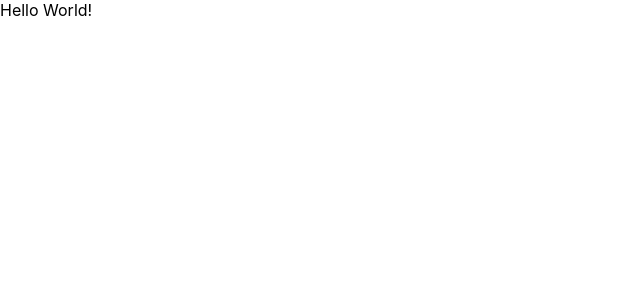
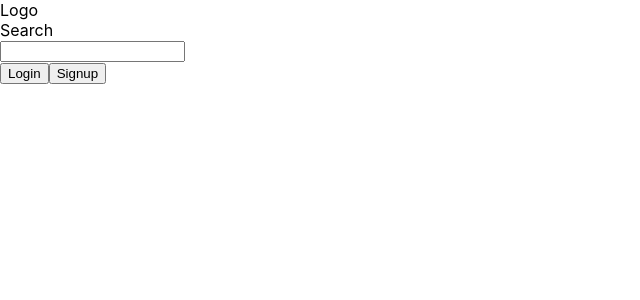
Before and after one commit to 1mpossible-code/ecommerce, a React (Create React App) app in the folder web/: page / in a window 1280 px wide. Shown: the top 300 px of the page, without its empty margins (0-640 px from the left). Built offline with nearby package versions, Linux system fonts and the light colour scheme.

Commit message:
Create base file structure and install react-router-dom.

```diff
--- a/web/package.json
+++ b/web/package.json
@@ -12,6 +12,7 @@
     "@types/react-dom": "^18.0.10",
     "react": "^18.2.0",
     "react-dom": "^18.2.0",
+    "react-router-dom": "^6.6.2",
     "react-scripts": "5.0.1",
     "typescript": "^4.9.4",
     "web-vitals": "^2.1.4"
--- a/web/src/App.tsx
+++ /dev/null
@@ -1,11 +0,0 @@
-import React from 'react';
-
-function App() {
-    return (
-        <div className='App'>
-            Hello World!
-        </div>
-    );
-}
-
-export default App;
--- /dev/null
+++ b/web/src/components/Header/index.tsx
@@ -0,0 +1,17 @@
+import React, {FC} from 'react';
+
+const Header: FC = () => (
+    <>
+        <div>Logo</div>
+        <div>
+            <div>Search</div>
+            <div>
+                <input type='text' />
+            </div>
+        </div>
+        <button>Login</button>
+        <button>Signup</button>
+    </>
+);
+
+export default Header;
--- a/web/src/index.tsx
+++ b/web/src/index.tsx
@@ -1,14 +1,22 @@
 import React from 'react';
 import ReactDOM from 'react-dom/client';
 import './index.css';
-import App from './App';
+import {createBrowserRouter, RouterProvider} from 'react-router-dom';
+import Index from './pages/Index';
 
 const root = ReactDOM.createRoot(
     document.getElementById('root') as HTMLElement,
 );
 
+const router = createBrowserRouter([
+    {
+        path: '/',
+        element: <Index />,
+    },
+]);
+
 root.render(
     <React.StrictMode>
-        <App />
+        <RouterProvider router={router} />
     </React.StrictMode>,
 );
--- /dev/null
+++ b/web/src/pages/Index/index.tsx
@@ -0,0 +1,12 @@
+import React, {FC} from 'react';
+import Header from '../../components/Header';
+
+type Props = {}
+
+const Index: FC<Props> = () => (
+    <>
+        <Header />
+    </>
+);
+
+export default Index;
```
Also changed, not shown: 1 other file (tests, documents, lock files or other folders).
